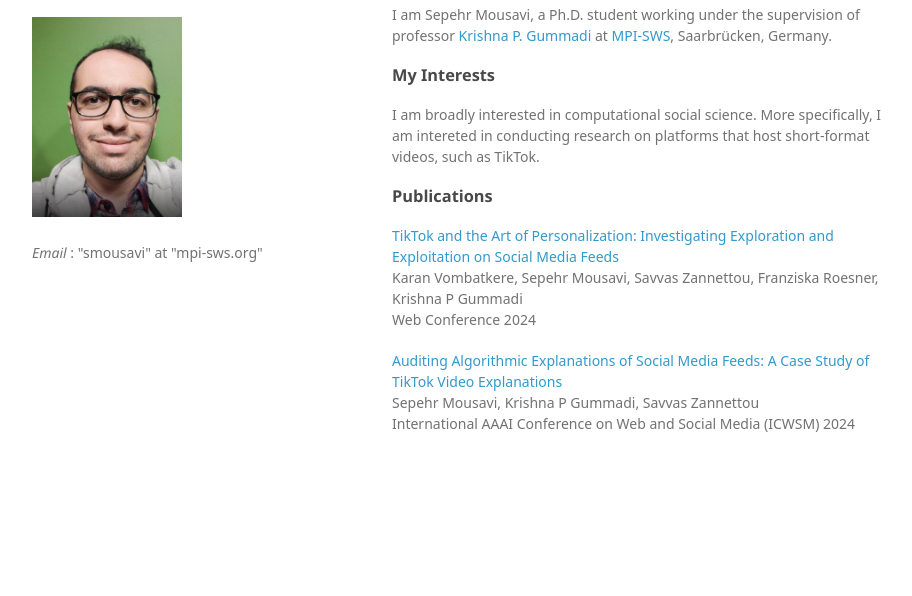
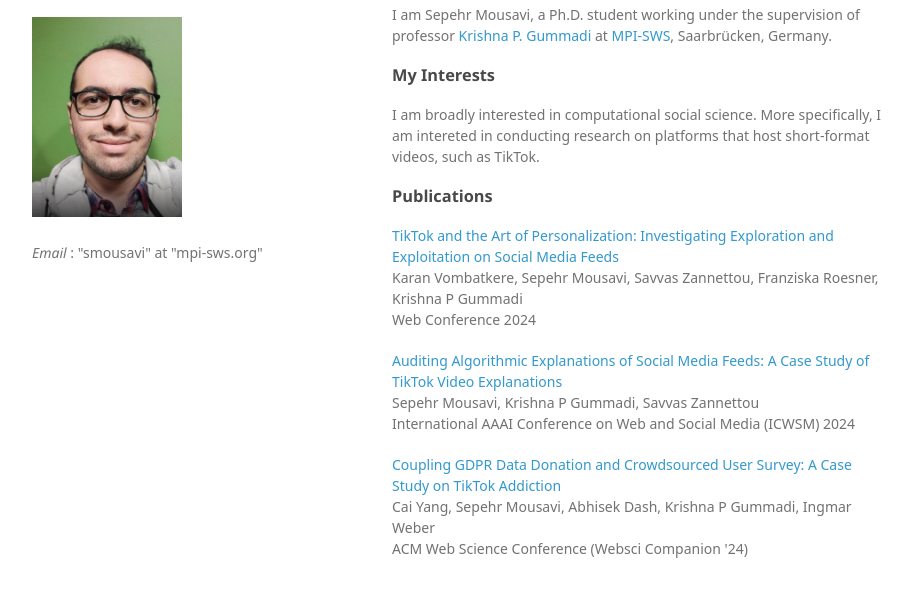
Before and after one commit to sepehrmousavi/sepehrmousavi.github.io, a plain HTML site: page index.html in a window 1280 px wide. Shown: the part 130-726 px from the top of the page, without its empty margins (178-1090 px from the left). Drawn offline with Linux system fonts and the light colour scheme; a web font is replaced by a local one.

Commit message:
Update index.html

```diff
--- a/index.html
+++ b/index.html
@@ -60,6 +60,17 @@
 	<br>
 </p>
 
+<p>
+	<a href="https://dl.acm.org/doi/10.1145/3630744.3659830">
+		Coupling GDPR Data Donation and Crowdsourced User Survey: A Case Study on TikTok Addiction
+	</a>
+	<br>
+	Cai Yang, Sepehr Mousavi, Abhisek Dash, Krishna P Gummadi, Ingmar Weber
+	<br>
+	ACM Web Science Conference (Websci Companion '24)
+	<br>
+</p>
+
 
       </section>
       <footer>
```
